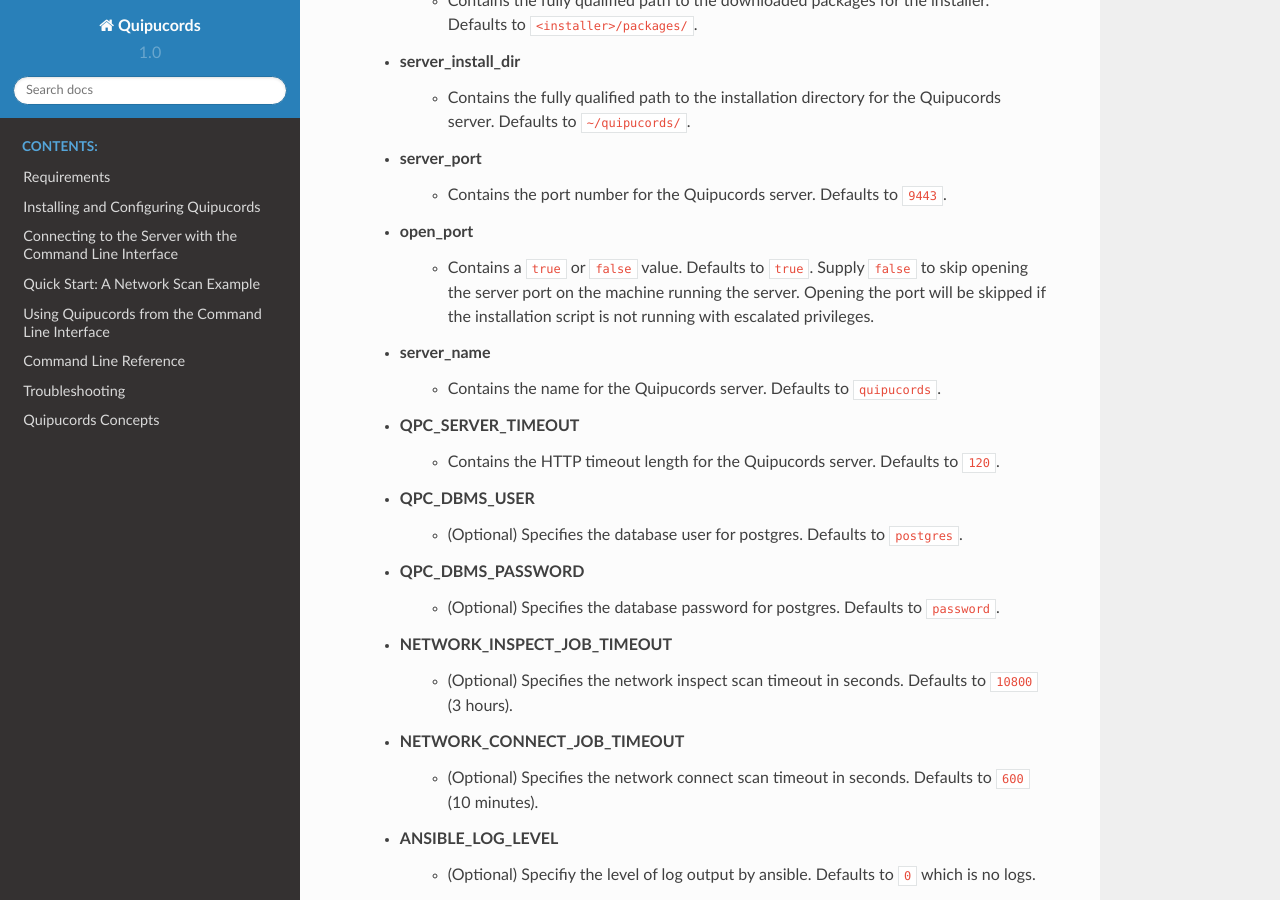
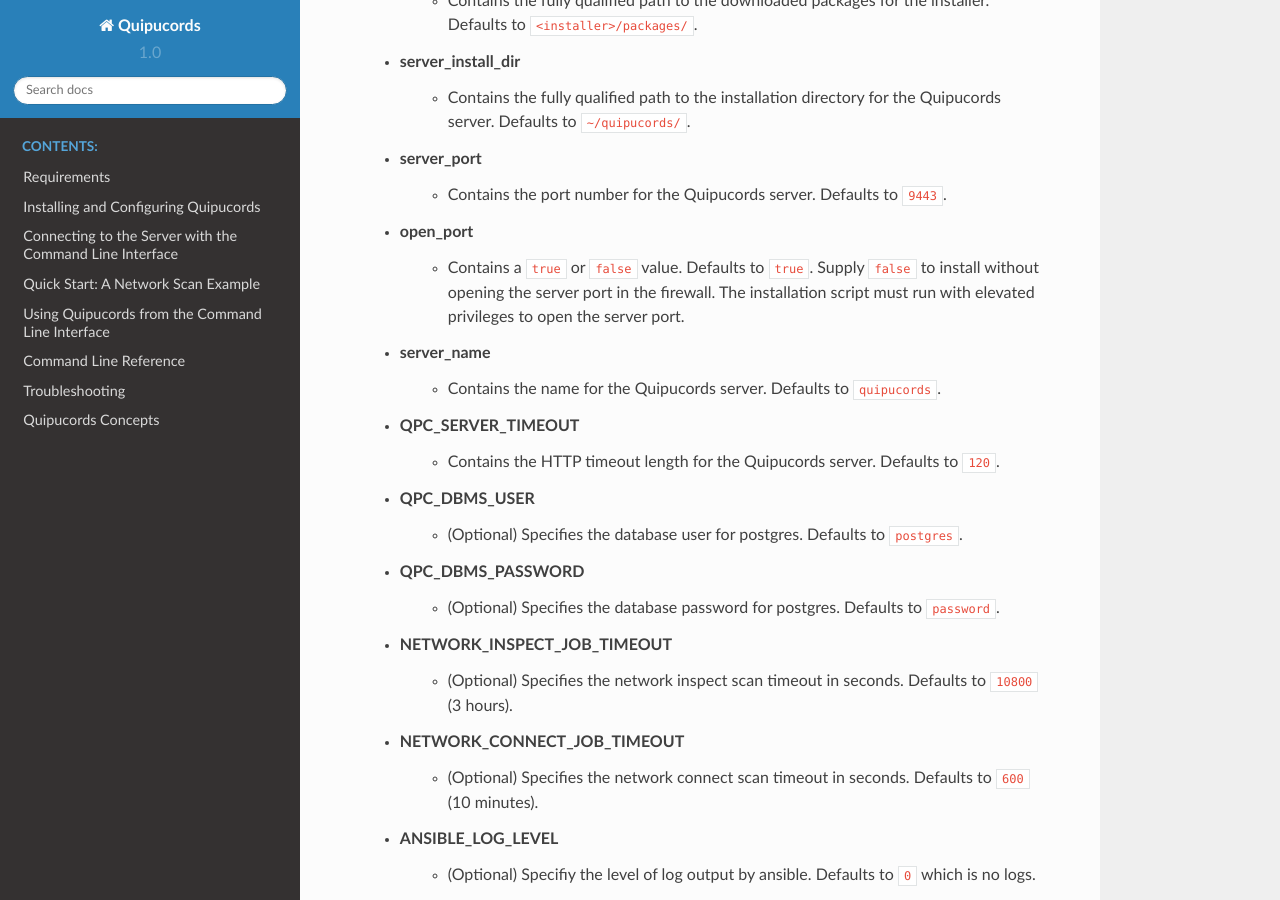
Before and after one commit to quipucords/quipudocs, a Sphinx documentation site: the page built from source/install_scripted.rst, in a window 1280 px wide and 900 px high, scrolled down 3798 px. Built offline with Sphinx 7.4.7 and the Read the Docs theme 2.0.0, drawn with Linux system fonts in a browser that asks for light colours.

Commit message:
Address comments.

```diff
--- a/source/install_scripted.rst
+++ b/source/install_scripted.rst
@@ -128,7 +128,7 @@
  - **server_port**
     - Contains the port number for the Quipucords server. Defaults to ``9443``.
  - **open_port**
-    - Contains a ``true`` or ``false`` value. Defaults to ``true``. Supply ``false`` to skip opening the server port on the machine running the server. Opening the port will be skipped if the installation script is not running with escalated privileges.
+    - Contains a ``true`` or ``false`` value. Defaults to ``true``. Supply ``false`` to install without opening the server port in the firewall. The installation script must run with elevated privileges to open the server port.
  - **server_name**
     - Contains the name for the Quipucords server. Defaults to ``quipucords``.
  - **QPC_SERVER_TIMEOUT**
```
